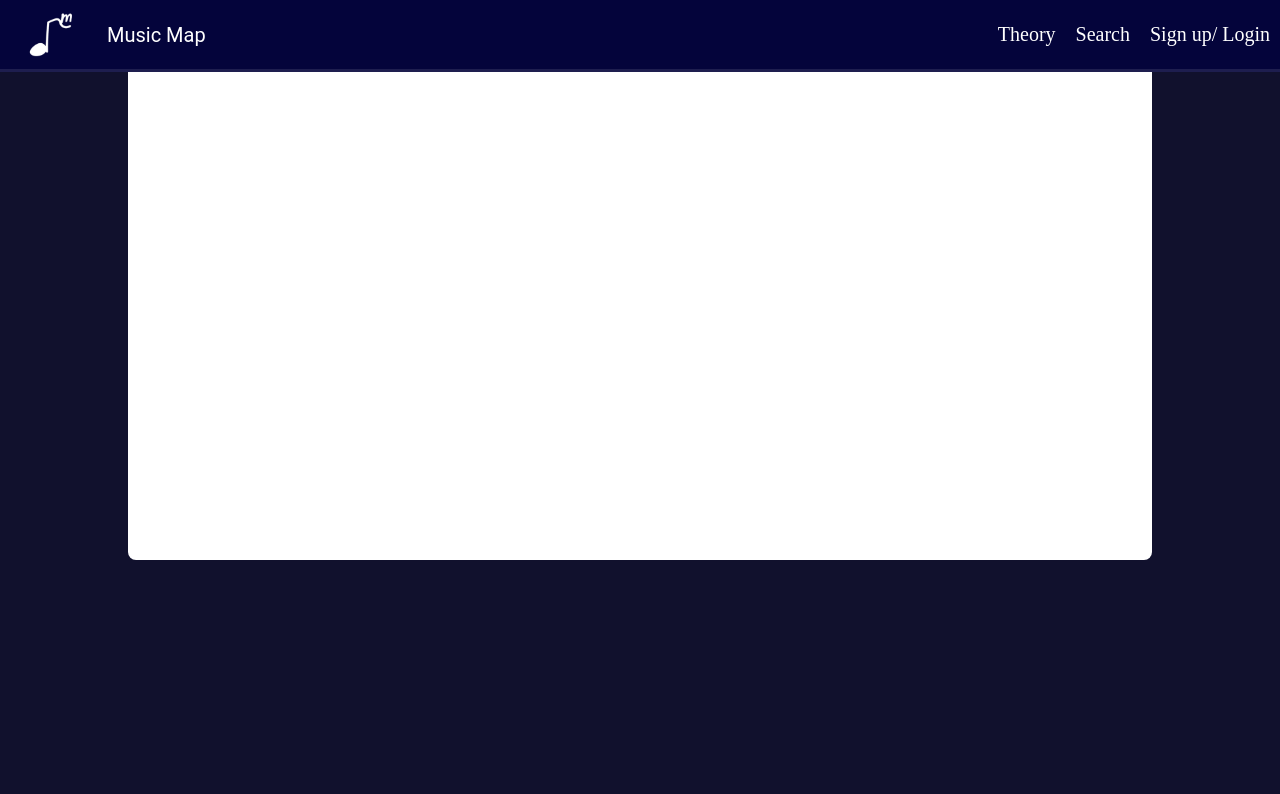
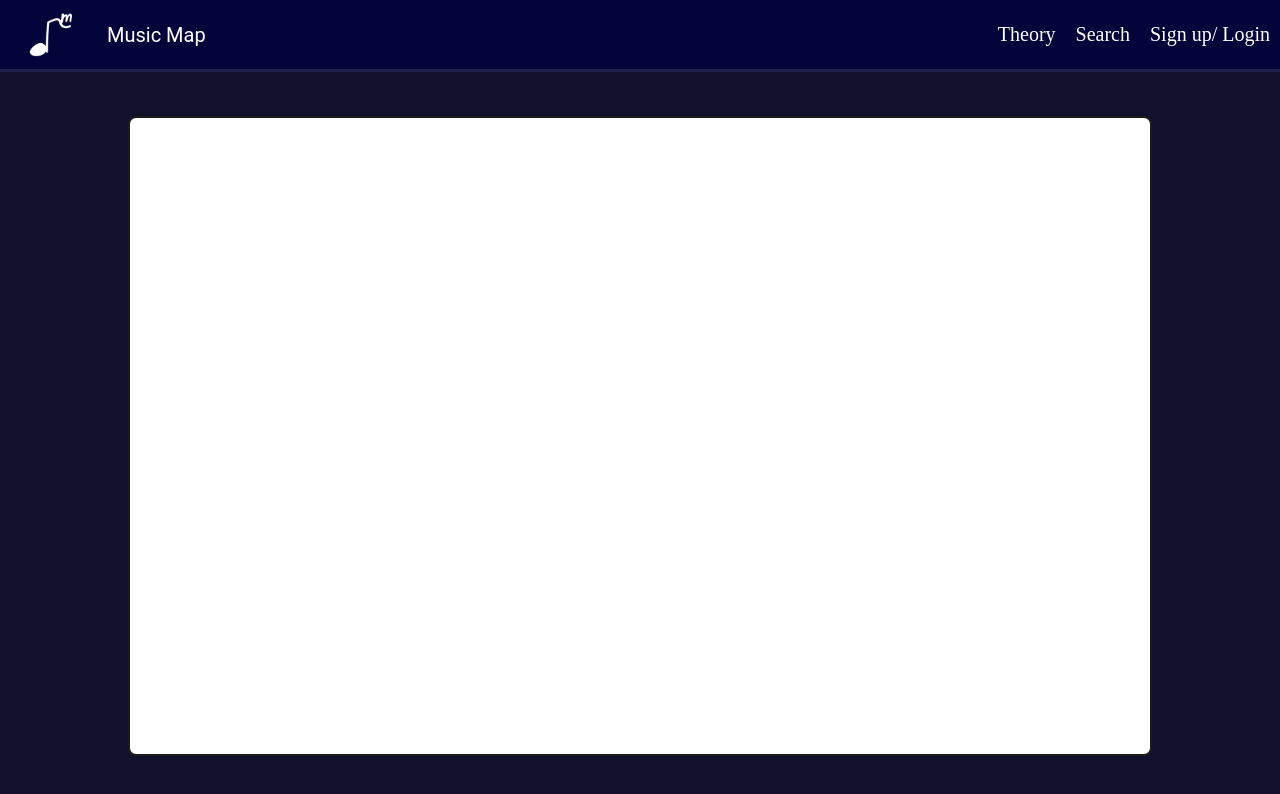
Before and after one commit to marshall-edmond/music-theory, a React (Vite) app in the folder frontend/: page /generate in a window 1280 px wide. Shown: the top 794 px of the page. Built offline with nearby package versions, Linux system fonts and the light colour scheme.

Commit message:
Fixed centered signup page container

```diff
--- a/frontend/src/App.tsx
+++ b/frontend/src/App.tsx
@@ -1,7 +1,7 @@
 import { Routes, Route } from 'react-router-dom';
 import Theory from './pages/TheoryPage';
 import About from './pages/AboutPage';
-import Generate from './pages/GeneratePage';
+import Signup from './pages/Signup';
 import Home from './pages/HomePage';
 import './App.css'
 
@@ -13,7 +13,7 @@ function App (){
           <Route path="/" element={<Home />} />
           <Route path="/theory/:lessonId" element={<Theory />} />
           <Route path="/about" element={<About />} />
-          <Route path="/generate" element={<Generate />} />
+          <Route path="/generate" element={<Signup />} />
         </Routes>
     </>
 
--- a/frontend/src/pages/GeneratePage.tsx
+++ /dev/null
@@ -1,14 +0,0 @@
-import Header  from '../components/Header.tsx'
-import styles from '../styles/Signup.module.css';
-function Generate(){
-    return (
-        <div className={styles.mainContainer}>
-            <Header />
-            <div className={styles.container}>
-            </div>
-        </div>
-
-    )
-}
-
-export default Generate;
--- /dev/null
+++ b/frontend/src/pages/Signup.tsx
@@ -0,0 +1,16 @@
+import Header  from '../components/Header.tsx'
+import styles from '../styles/Signup.module.css';
+function Signup(){
+    return (
+        <>
+            <Header />
+            <div className={styles.mainContainer}>
+                <div className={styles.container}>
+                </div>
+            </div>
+        </>
+
+    )
+}
+
+export default Signup;
--- a/frontend/src/styles/Signup.module.css
+++ b/frontend/src/styles/Signup.module.css
@@ -1,19 +1,22 @@
 .mainContainer {
     width:100%;
-    height: 100dvh;
+    height: 91dvh;
     background-color: var(--secondary);
-    position:relative;
     display:flex;
     justify-content:center;
+    align-items:center;
+    overflow: hidden;
+    flex-direction: auto;
 }
 
 
 .container {
     display:flex;
     border-radius:8px;
+    height: 80vh;
+    width: 80%;
+    z-index: 2;
+    border: 2px solid rgb(29, 28, 28);
     background-color: white;
-    height: 70vh;
-    width: 80dvw;
-    z-index: 2;
-    position:absolute;
+    overflow-y: hidden;
 }
```
Also changed, not shown: 1 other file (tests, documents, lock files or other folders).
